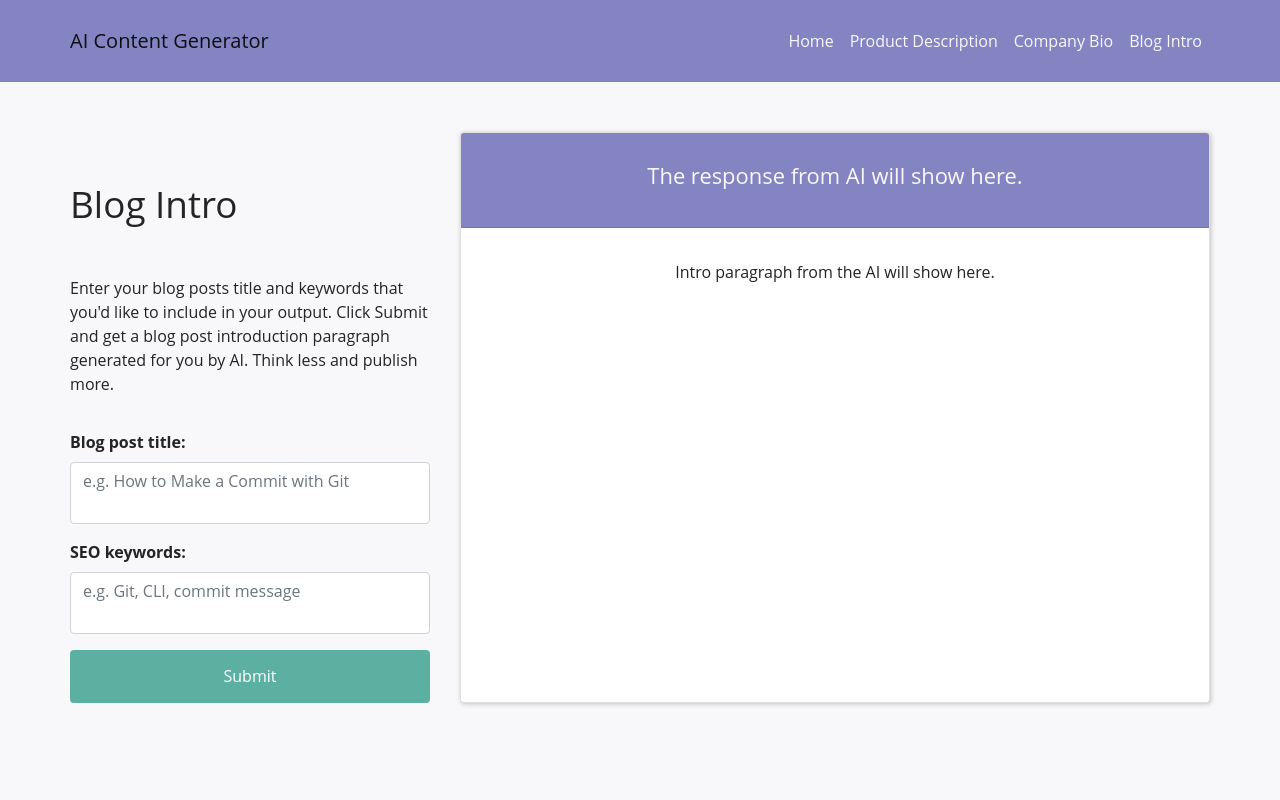
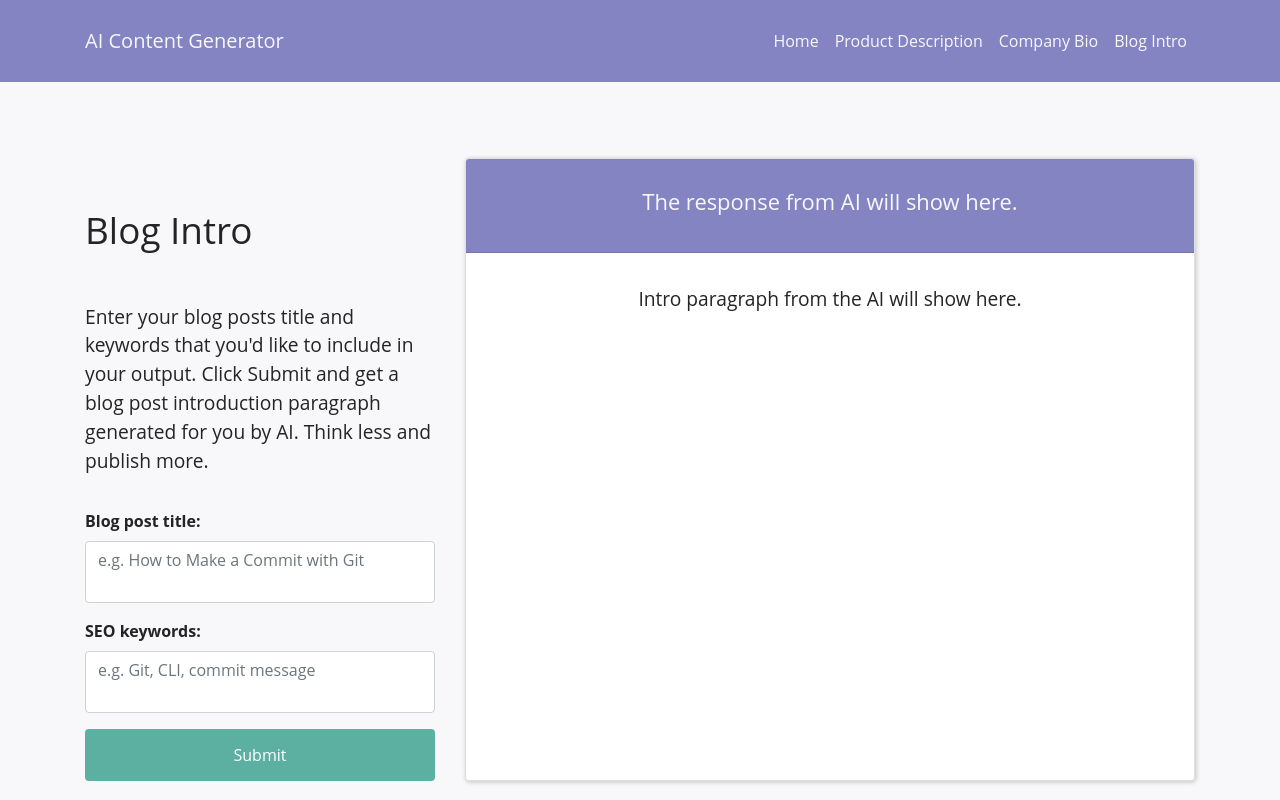
Before and after one commit to ash1eygrace/ai-content, a React (Create React App) app in the folder copyai/: page /blog-intro in a window 1280 px wide. Built offline with nearby package versions, Linux system fonts and the light colour scheme.

Commit message:
Style:nav font color/size, main content top margin

```diff
--- a/copyai/src/App.css
+++ b/copyai/src/App.css
@@ -16,10 +16,10 @@ h2{
 	font-size: 1.37rem;
 }
 p{
-	font-size: 1rem;
+	font-size: 1.2rem;
 }
 #main-content{
-  margin-top: 50px;
+  margin-top: 6%;
   color: #242325;
 }
 .btn:hover{
@@ -40,12 +40,10 @@ p{
   background-color: #8484c3;
   padding: 1%;
 }
-.navbar-light .navbar-nav .nav-link{
+.navbar-light .navbar-nav .nav-link, .navbar-nav a.navbar-brand{
   color: #F8F7F9;
 }
-.container{
-  padding: 0%;
-}
+
 label.form-label{
   font-weight: bold;
 }
```
